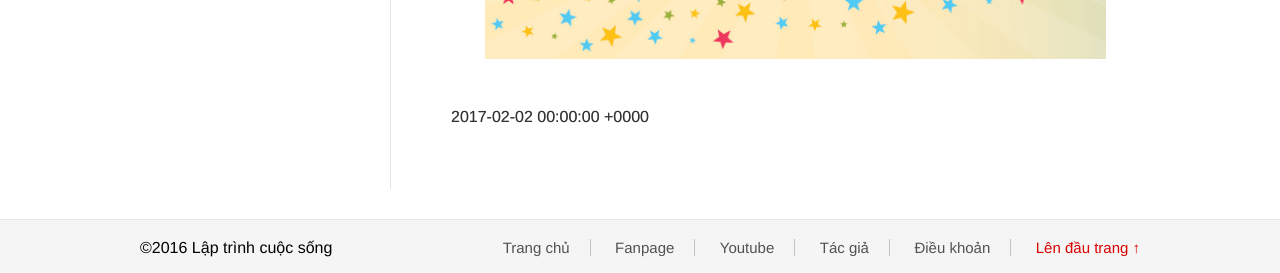
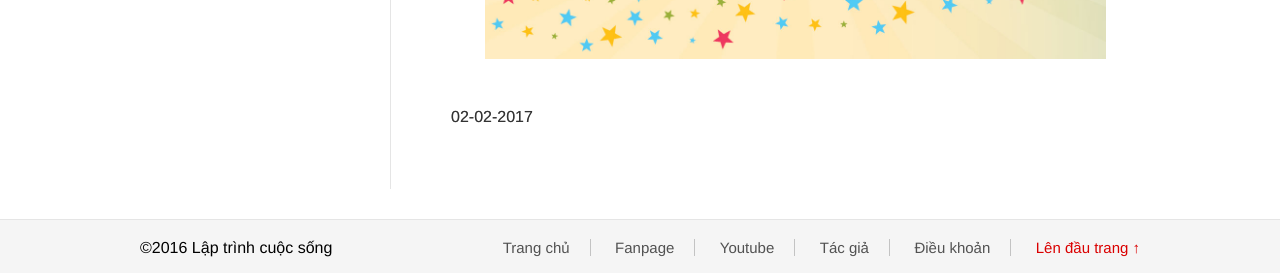
Before and after one commit to nguyentest/laptrinhcuocsong, a Jekyll site: the page built from _posts/2017-02-02-khai-but-dau-nam.md, in a window 1280 px wide. Shown: the part 1359-1632 px from the top of the page. Built offline with Jekyll 4.4.1, drawn with Linux system fonts in a browser that asks for light colours.

Commit message:
Update post.html

```diff
--- a/_layouts/post.html
+++ b/_layouts/post.html
@@ -7,7 +7,7 @@ layout: default
   <div class="post-body" itemprop="articleBody">
     {{ content }}
     <div class="post_extra">
-      {{page.date}}
+      {{page.date | date: "%d-%m-%Y"}}
     </div>
     {% if page.related_posts %}
     <ul class="related_posts">
```
